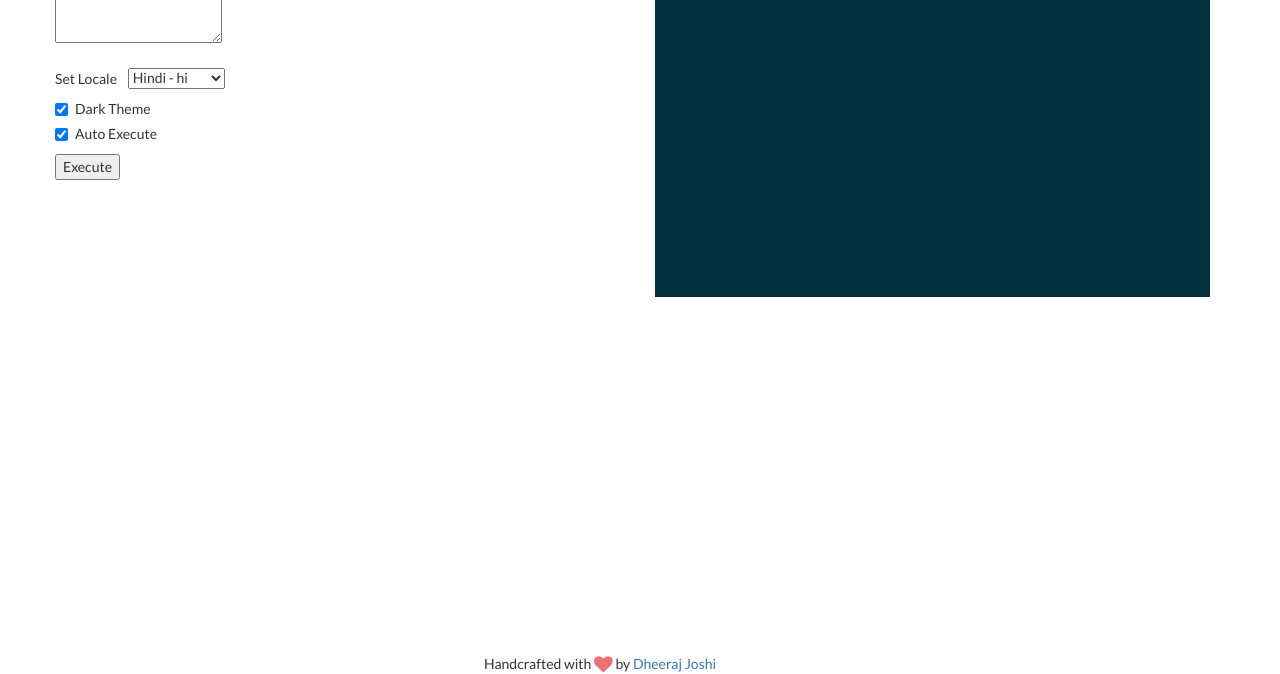
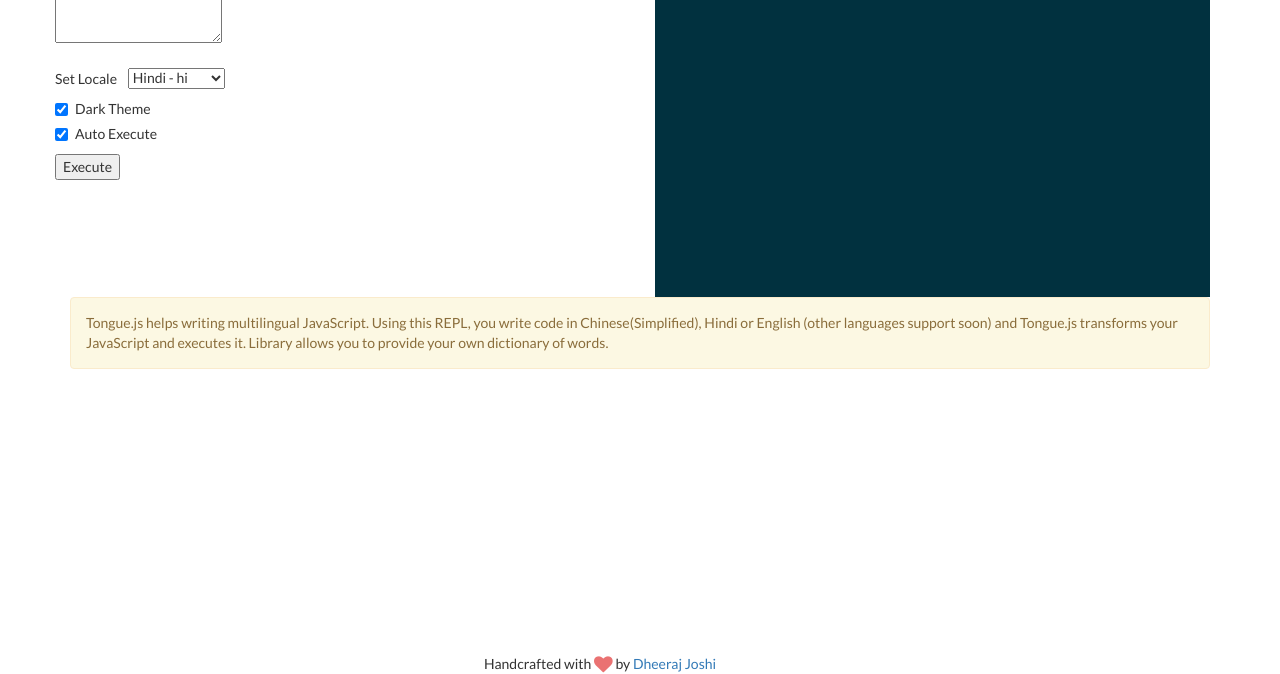
Before and after one commit to djadmin/tongue.js, a website: page index.html in a window 1280 px wide. Shown: the part 126-800 px from the top of the page. Drawn offline with nearby package versions, Linux system fonts and the light colour scheme; a script that the page names is missing.

Commit message:
Add description on REPL

```diff
--- a/index.html
+++ b/index.html
@@ -101,6 +101,9 @@
 	                	</div>
 	                </div>
 	            </div>
+                <div class="alert alert-warning">
+                    <span>Tongue.js helps writing multilingual JavaScript. Using this REPL, you write code in Chinese(Simplified), Hindi or English (other languages support soon) and Tongue.js transforms your JavaScript and executes it. Library allows you to provide your own dictionary of words.</span>
+                </div>
 	        </div>
 	    </div>
         <footer class="footer">
```
